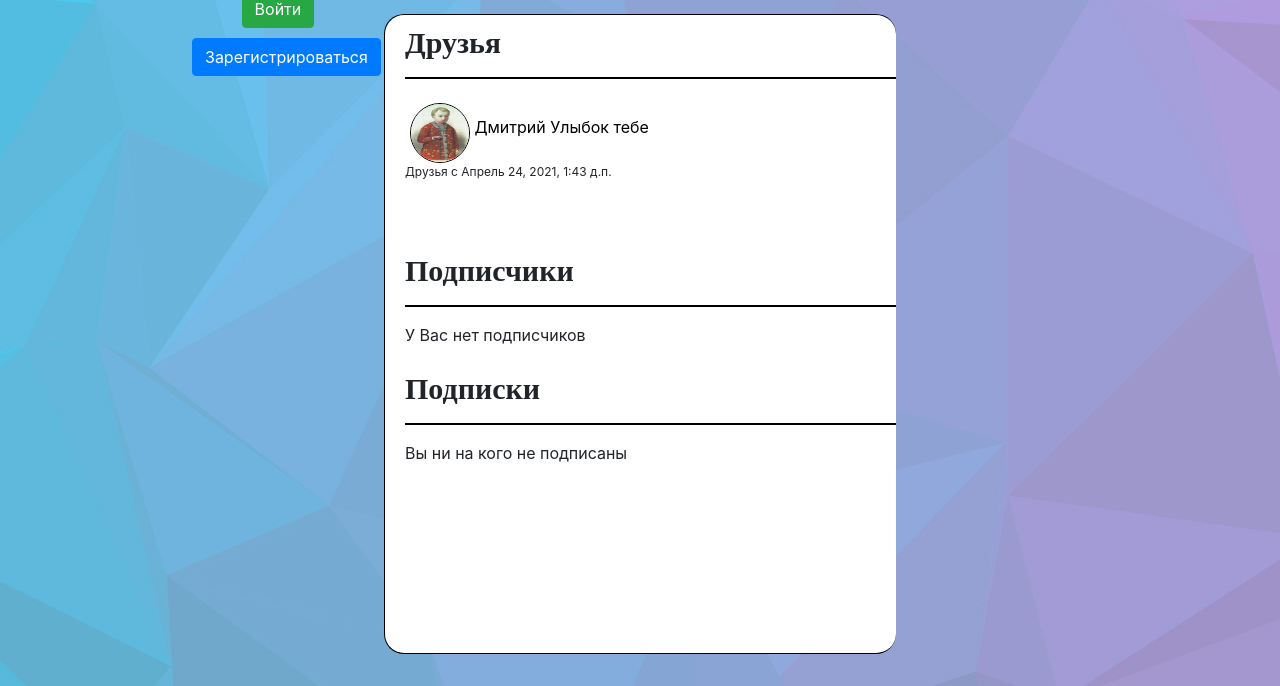
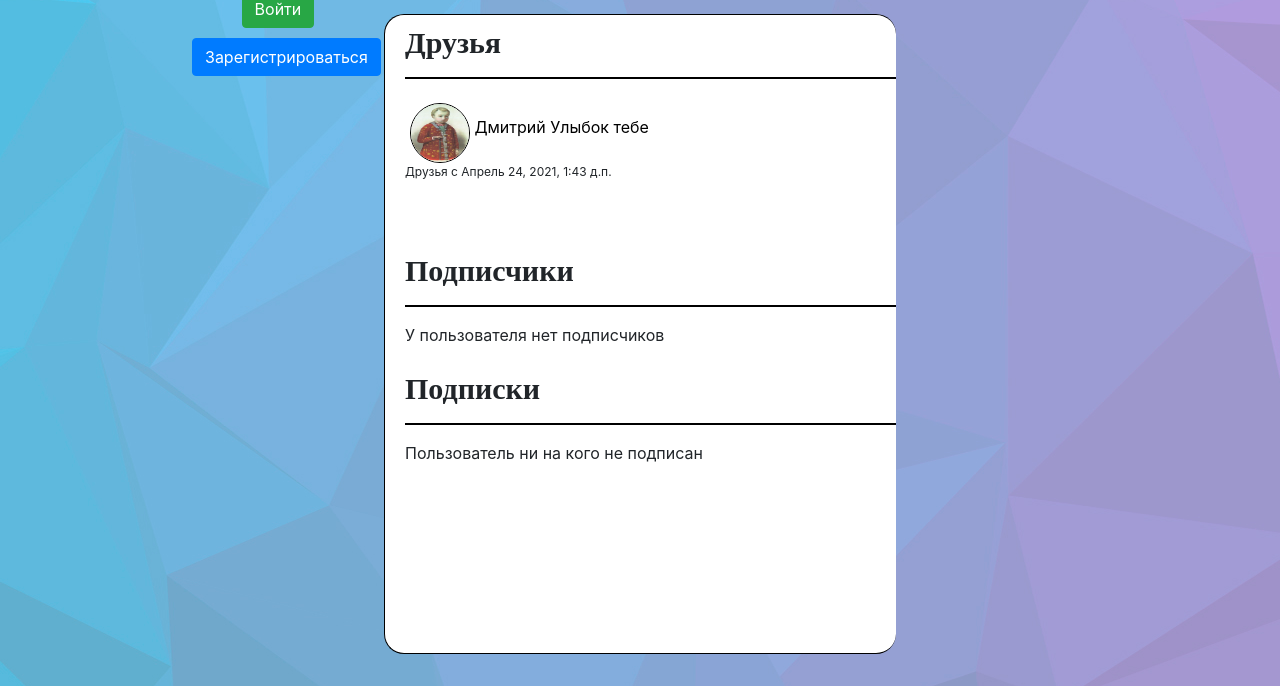
Before and after one commit to Bloodmain/WEBProjectYL, a Django app: page /friends/1 in a window 1280 px wide. Shown: the part 114-800 px from the top of the page. Run offline with Django 3.2, Linux system fonts and the light colour scheme; data comes from the database, SQL or seed files in the repository; parts of the project's set-up code (start-up, migrations or seed data) failed here and were passed over; some libraries are stand-ins or nearby versions.

Commit message:
Улучшение шаблона страницы друзей

```diff
--- a/WebProjectYL/user_manager/templates/friends.html
+++ b/WebProjectYL/user_manager/templates/friends.html
@@ -39,7 +39,11 @@
             <br>
         {% endfor %}
     {% else %}
-        <span>У Вас ещё нет друзей...</span>
+        {% if user == page_owner %}
+            <span>У Вас ещё нет друзей...</span>
+        {% else %}
+            <span>У пользователя ещё нет друзей...</span>
+        {% endif %}
     {% endif %}
     <br><br>
 
@@ -72,7 +76,11 @@
             <br>
         {% endfor %}
     {% else %}
-        <span>У Вас нет подписчиков</span>
+        {% if user == page_owner %}
+            <span>У Вас нет подписчиков</span>
+        {% else %}
+            <span>У пользователя нет подписчиков</span>
+        {% endif %}
     {% endif %}
     <br><br>
 
@@ -89,7 +97,11 @@
             <br>
         {% endfor %}
     {% else %}
-        <span>Вы ни на кого не подписаны</span>
+        {% if user == page_owner %}
+            <span>Вы ни на кого не подписаны</span>
+        {% else %}
+            <span>Пользователь ни на кого не подписан</span>
+        {% endif %}
     {% endif %}
     <script>
         $('.news_avatar').on('error', function () {
```
